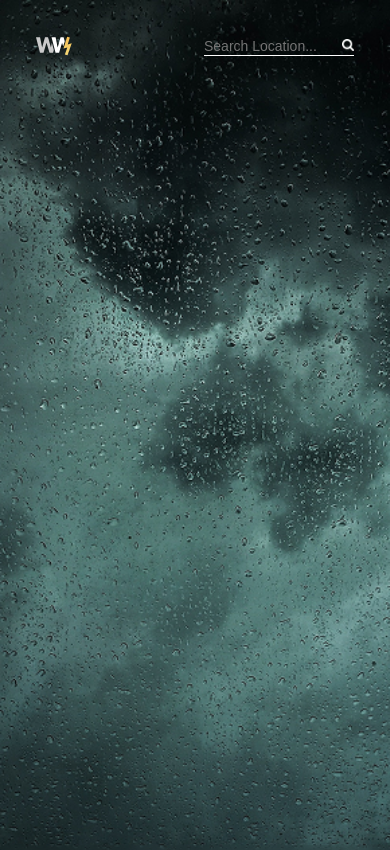
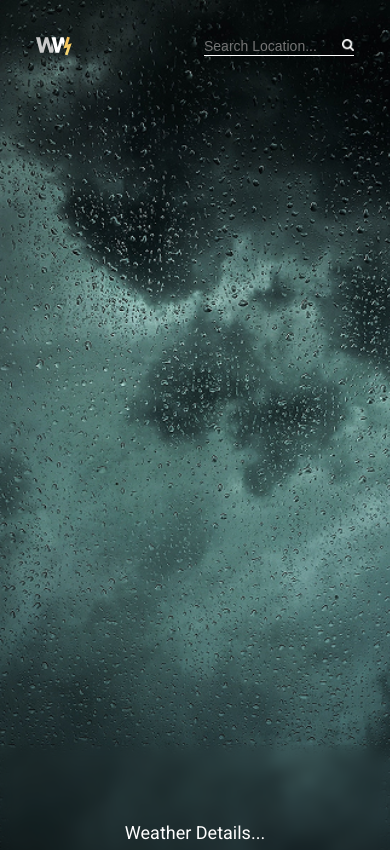
Before and after one commit to NDPRIME-cloud/alx-weather-app, a React (Vite) app: page / in a window 390 px wide. Shown: the top 850 px of the page. Built offline with nearby package versions, Linux system fonts and the light colour scheme.

Commit message:
increaseed height for mobile

```diff
--- a/src/App.css
+++ b/src/App.css
@@ -132,7 +132,7 @@ input {
     display: block;
 
     background-size: cover;
-    height: 1000px;
+    height: 900px;
 
     display: flex;
     /* justify-content: space-between; */
```
